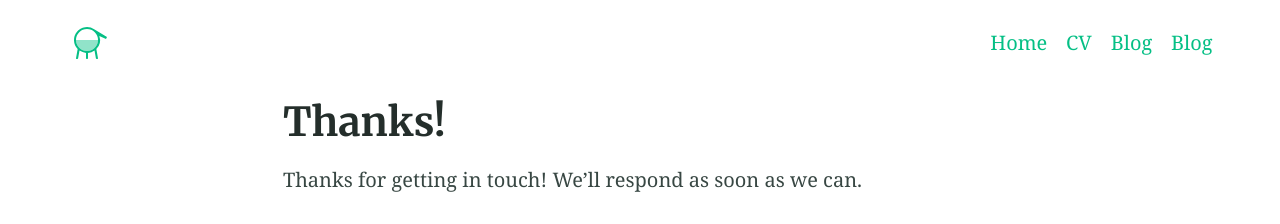
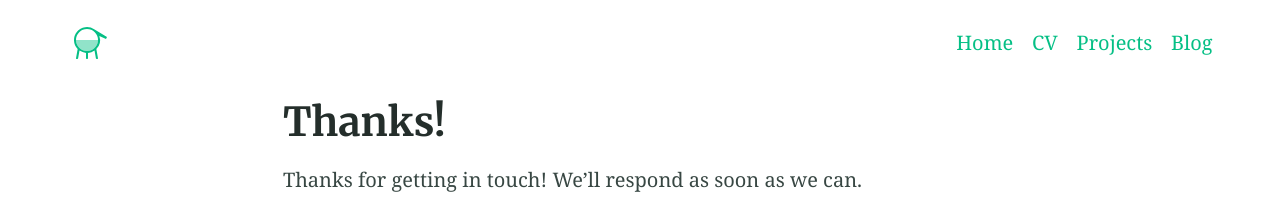
Before and after one commit to tkaminsky/tkaminsky.github.io, a Jekyll site: the page built from thanks.md, in a window 1280 px wide. Shown: the top 224 px of the page. Built offline with Jekyll 4.4.1, drawn with Linux system fonts in a browser that asks for light colours.

Commit message:
Update _config.yml

```diff
--- a/_config.yml
+++ b/_config.yml
@@ -123,9 +123,9 @@ navigation_header:
 - title: Home
   url: /
 - title: CV
-  url: /elements/
-- title: Blog
-  url: /search/
+  url: /cv/
+- title: Projects
+  url: /projects/
 - title: Blog
   url: /blog/
 
@@ -136,8 +136,7 @@ navigation_footer:
 social_links: # Appears in sidebar. Set the urls then uncomment and comment out as desired
   LinkedIn: https://www.linkedin.com/in/thomas-kaminsky/
   GitHub: https://github.com/tkaminsky
-  link: https://www.instagram.com/tommy.kamin/
-  RSS: /feed.xml
+  Instagram: https://www.instagram.com/tommy.kamin/
 
 sharing_links: # Appear at the bottom of single blog posts, add as desired. The value can be 'true' or the desired button colour
   Twitter: "#0d94e7"
```
